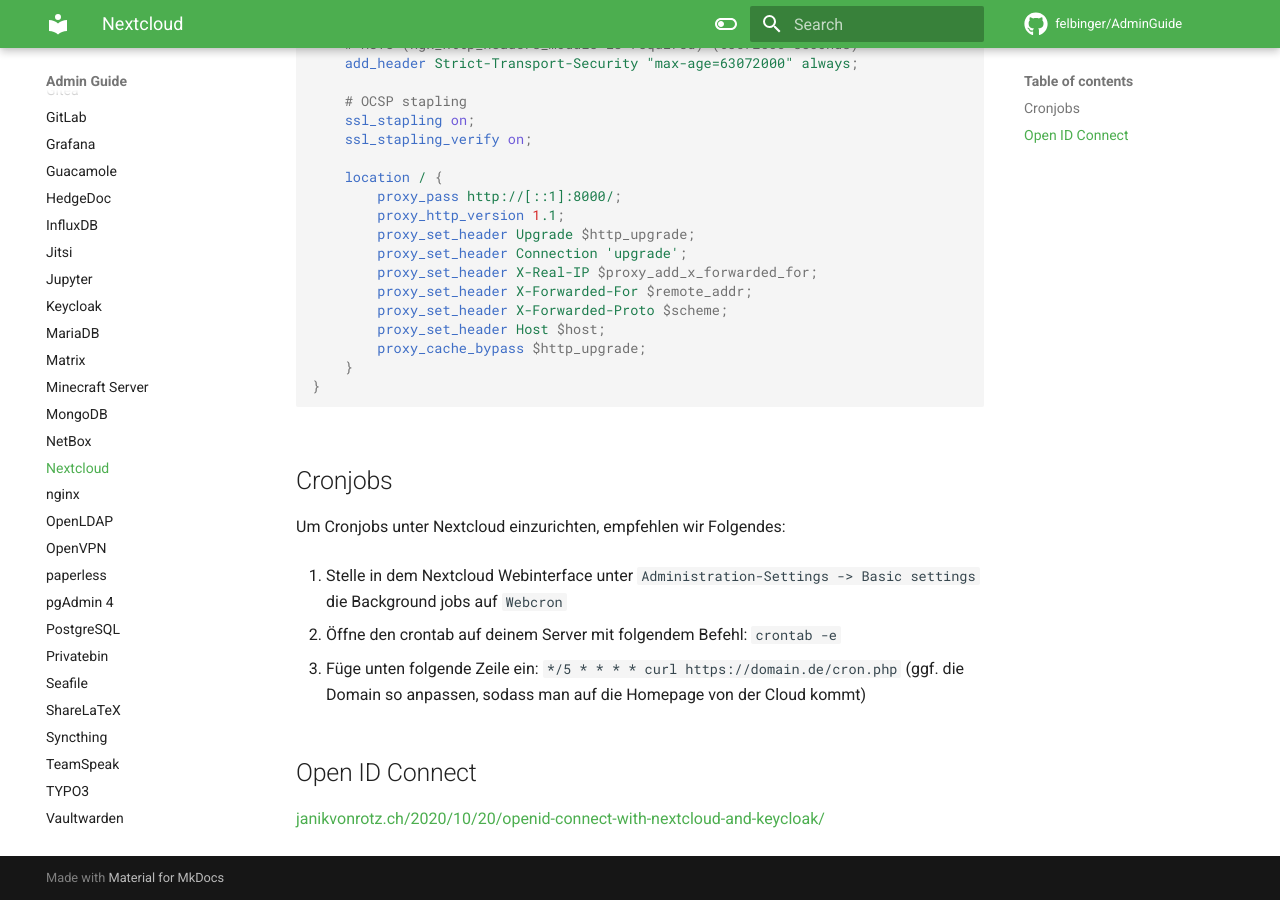
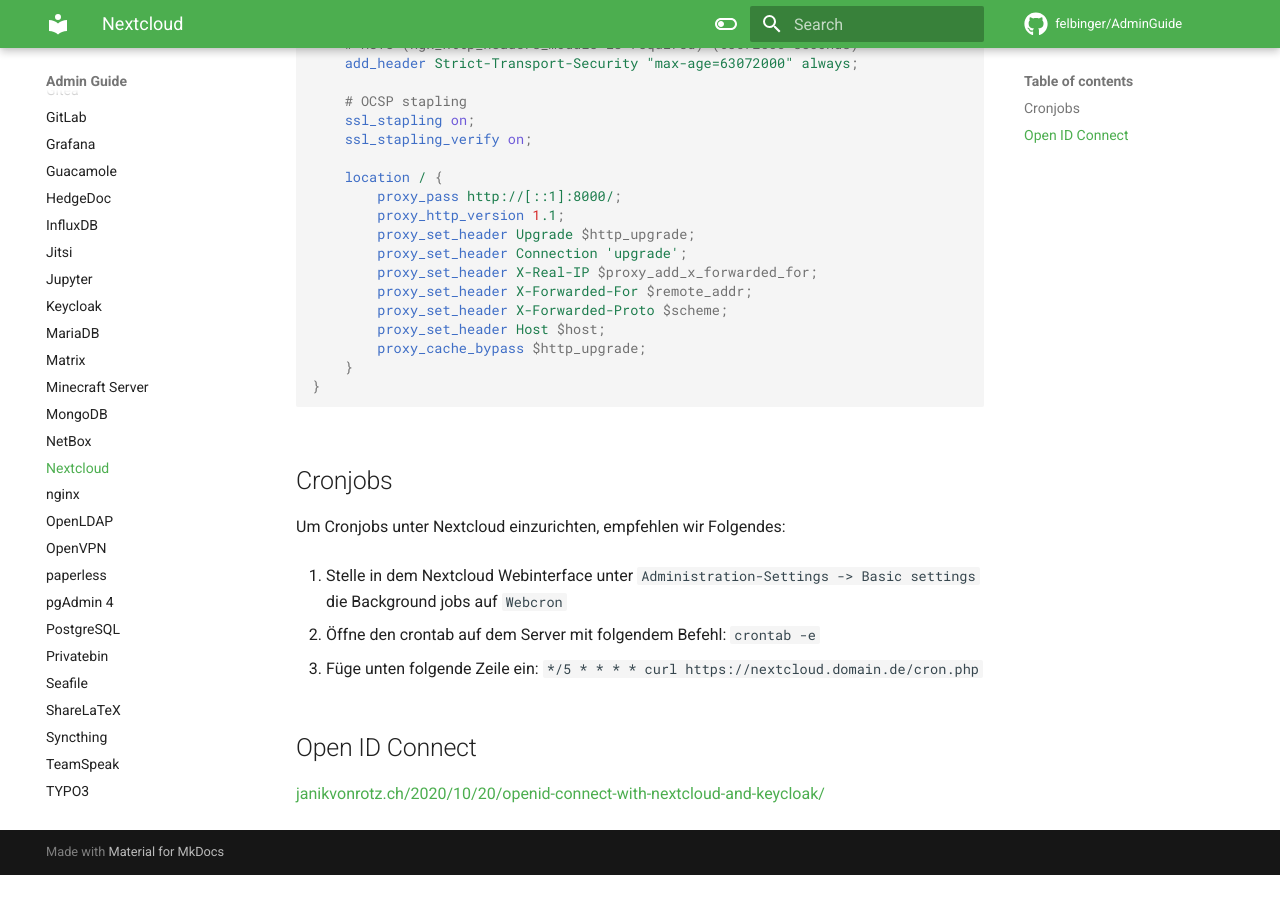
Before and after one commit to felbinger/AdminGuide, an MkDocs documentation site: the page built from docs/services/nextcloud.md, in a window 1280 px wide and 900 px high, scrolled down 1477 px. Built offline with MkDocs 1.6.1 and Material for MkDocs 9.7.7, drawn with Linux system fonts in a browser that asks for light colours; comment, search, counter and statistics services are not loaded; after the commit the page ends 2352 px from its top, so only the background shows below that.

Commit message:
improved nextcloud

```diff
--- a/docs/services/nextcloud.md
+++ b/docs/services/nextcloud.md
@@ -107,9 +107,9 @@ Um Cronjobs unter Nextcloud einzurichten, empfehlen wir Folgendes:
 
 1. Stelle in dem Nextcloud Webinterface unter `Administration-Settings -> Basic settings` die Background jobs auf `Webcron`
 
-2. Öffne den crontab auf deinem Server mit folgendem Befehl: `crontab -e`
+2. Öffne den crontab auf dem Server mit folgendem Befehl: `crontab -e`
 
-3. Füge unten folgende Zeile ein: ` */5  *  *  *  *  curl https://domain.de/cron.php` (ggf. die Domain so anpassen, sodass man auf die Homepage von der Cloud kommt)
+3. Füge unten folgende Zeile ein: ` */5  *  *  *  *  curl https://nextcloud.domain.de/cron.php`
 
 ## Open ID Connect
 [janikvonrotz.ch/2020/10/20/openid-connect-with-nextcloud-and-keycloak/](https://janikvonrotz.ch/2020/10/20/openid-connect-with-nextcloud-and-keycloak/)
```
